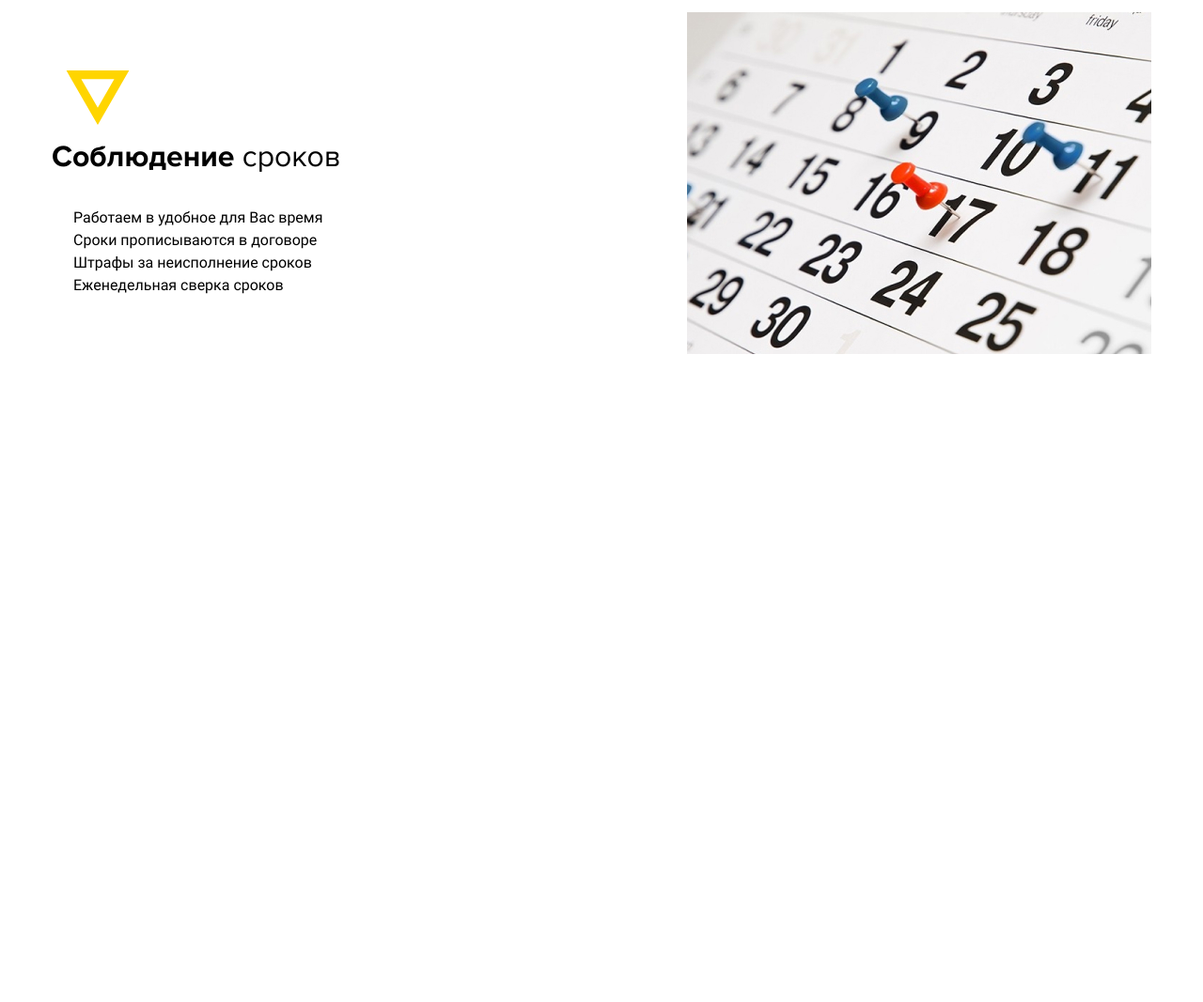
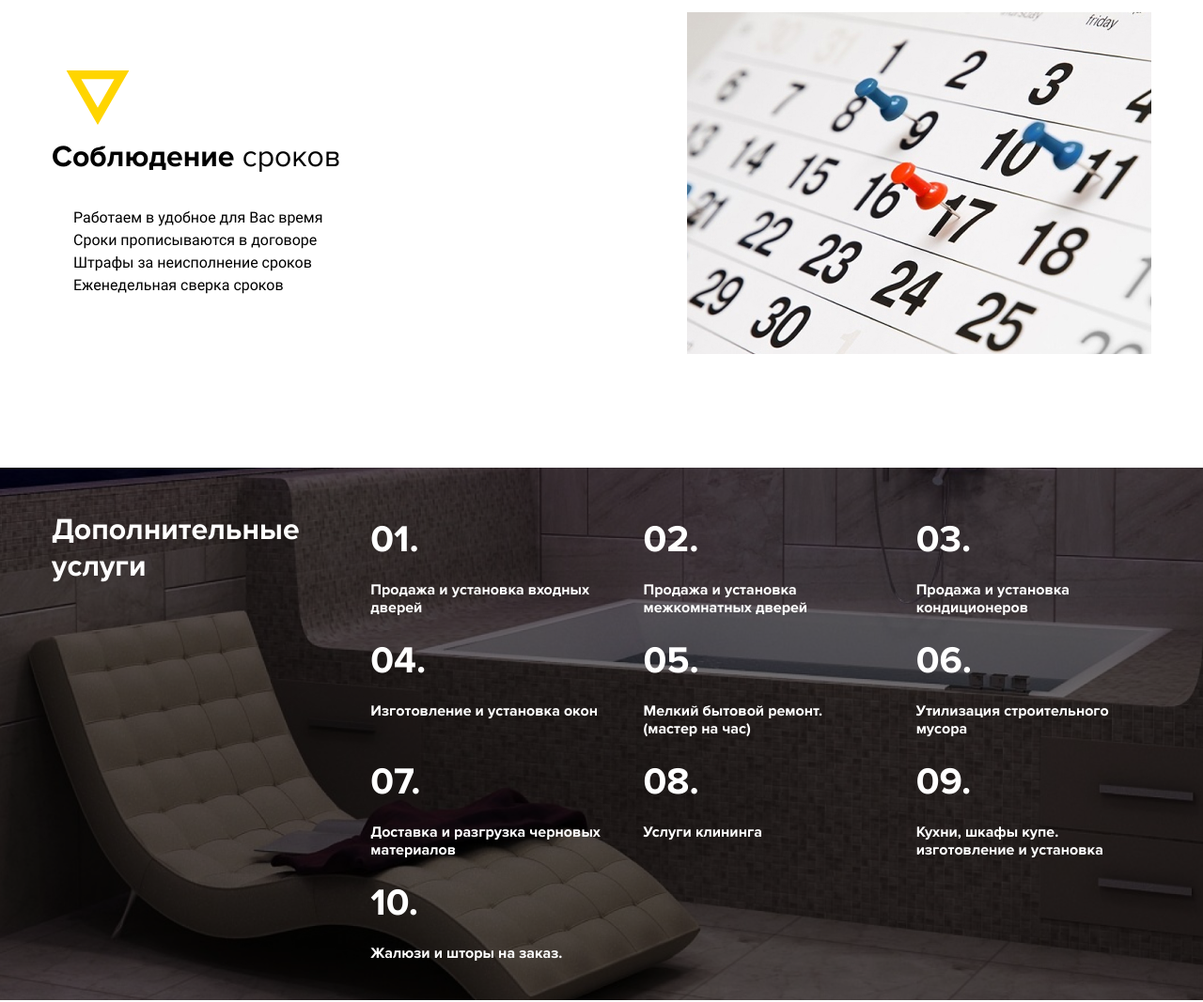
Before and after one commit to postolenko/prospect, a plain HTML site: page index.html in a window 1280 px wide. Shown: the part 5050-6117 px from the top of the page at 94% size. Before the commit the page ends 5550 px from the top, so only its background shows below. Drawn offline with Linux system fonts and the light colour scheme.

Commit message:
Prospect

```diff
--- a/index.html
+++ b/index.html
@@ -411,13 +411,14 @@
 
 			<!-- Section 7 - Main Page -->
 
-			<!-- <section>
+			<section class="sect_7 dark_mask">
 				<div class="row">
 					<div class="services_wrapp">
 						<div class="col">
 							<h3>Дополнительные услуги</h3>
 						</div>
 						<div class="col">
+							<div class="service_items_wrapp offset_ziro">
 								<div class="service_item">
 									<div class="num_box">
 										<p>01.</p>
@@ -481,7 +482,8 @@
 							</div>
 						</div>
 					</div>
-			</section> -->
+				</div>
+			</section>
 
 			<!-- /Section 7 - Main Page -->
 
@@ -489,35 +491,35 @@
 
 			<!-- <section>
 				<div class="row">
-					<div class="col">
+					<div class="h_wrapp">
 						<h3><b>Наши</b> работы</h3>
 					</div>
 					<div class="gallery_2">
-						<div class="img_box" style="background-image: url(img/);">
+						<div class="photo_box_2" style="background-image: url(img/photo_09.jpg);">
 							<div class="mask">
 								<h3>Дизайн интерьера 3-комнатной квартиры по адресу ул. Минская, д. 2, ЖК Долина Сетунь, площадью 133 кв. м.</h3>
 								<a href="#" class="yellow_link">подробнее</a>
 							</div>
 						</div>
-						<div class="img_box" style="background-image: url(img/);">
+						<div class="photo_box_2" style="background-image: url(img/photo_10.jpg);">
 							<div class="mask">
 								<h3>Дизайн интерьера 3-комнатной квартиры по адресу ул. Минская, д. 2, ЖК Долина Сетунь, площадью 133 кв. м.</h3>
 								<a href="#" class="yellow_link">подробнее</a>
 							</div>
 						</div>
-						<div class="img_box" style="background-image: url(img/);">
+						<div class="photo_box_2" style="background-image: url(img/photo_10.jpg);">
 							<div class="mask">
 								<h3>Дизайн интерьера 3-комнатной квартиры по адресу ул. Минская, д. 2, ЖК Долина Сетунь, площадью 133 кв. м.</h3>
 								<a href="#" class="yellow_link">подробнее</a>
 							</div>
 						</div>
-						<div class="img_box" style="background-image: url(img/);">
+						<div class="photo_box_2" style="background-image: url(img/photo_10.jpg);">
 							<div class="mask">
 								<h3>Дизайн интерьера 3-комнатной квартиры по адресу ул. Минская, д. 2, ЖК Долина Сетунь, площадью 133 кв. м.</h3>
 								<a href="#" class="yellow_link">подробнее</a>
 							</div>
 						</div>
-						<div class="img_box" style="background-image: url(img/);">
+						<div class="photo_box_2" style="background-image: url(img/photo_10.jpg);">
 							<div class="mask">
 								<h3>Дизайн интерьера 3-комнатной квартиры по адресу ул. Минская, д. 2, ЖК Долина Сетунь, площадью 133 кв. м.</h3>
 								<a href="#" class="yellow_link">подробнее</a>
--- a/style.css
+++ b/style.css
@@ -1543,6 +1543,95 @@ textarea:focus {
 
 /*-- /Section 6 - Main Page --*/
 
+/*-- Section 7 - Main Page --*/
+
+.sect_7 {
+    background-image: url(img/bg_3.jpg);
+    background-size: cover;
+    background-repeat: no-repeat;
+    background-position: center;
+    padding: 40px 0 30px 0;
+}
+
+.services_wrapp {
+    display: flex;
+    display: -webkit-flex;
+}
+
+.services_wrapp .col:nth-child(1) {
+    width: 29%;
+    padding-top: 7px;
+}
+
+.services_wrapp .col:nth-child(2) {
+    width: 71%;
+}
+
+.services_wrapp h3 {
+    font-weight: bold;
+    font-size: 32px;
+    line-height: 39px;
+    color: #FFFFFF;
+}
+
+.service_items_wrapp {
+    margin: 0 -20px;
+}
+
+.service_item {
+    display: inline-block;
+    vertical-align: top;
+    width: calc(33.33% - 40px);
+    margin: 10px 20px;
+}
+
+.service_item p {
+    font-family: Proxima Nova;
+    font-weight: bold;
+    font-size: 16px;
+    line-height: 19px;
+    color: #FFFFFF;
+}
+
+.num_box {
+    margin: 2px 0 20px 0;
+}
+
+.num_box p {
+    font-family: Proxima Nova;
+    font-weight: bold;
+    font-size: 40px;
+    line-height: 49px;
+    color: #FFFFFF;
+}
+
+/*-- /Section 7 - Main Page --*/
+
+/*-- Section 8 - Main Page --*/
+
+.gallery_2 {
+
+}
+
+.gallery_2 .photo_box_2 {
+    width: 50%;
+}
+
+.gallery_2 .photo_box_2 .mask {
+
+}
+
+.gallery_2 .photo_box_2 h3 {
+
+}
+
+.gallery_2 .photo_box_2 .yellow_link {
+
+}
+
+
+/*-- /Section 8 - Main Page --*/
+
 /*-------------------------------------------*/
 /* ----- FOOTER ------ */
 /*-------------------------------------------*/
```
Also changed, not shown: img/bg_3.jpg (added), img/photo_09.jpg (added), img/photo_10.jpg (added). Lines whose indentation alone changed are shown as unchanged.
